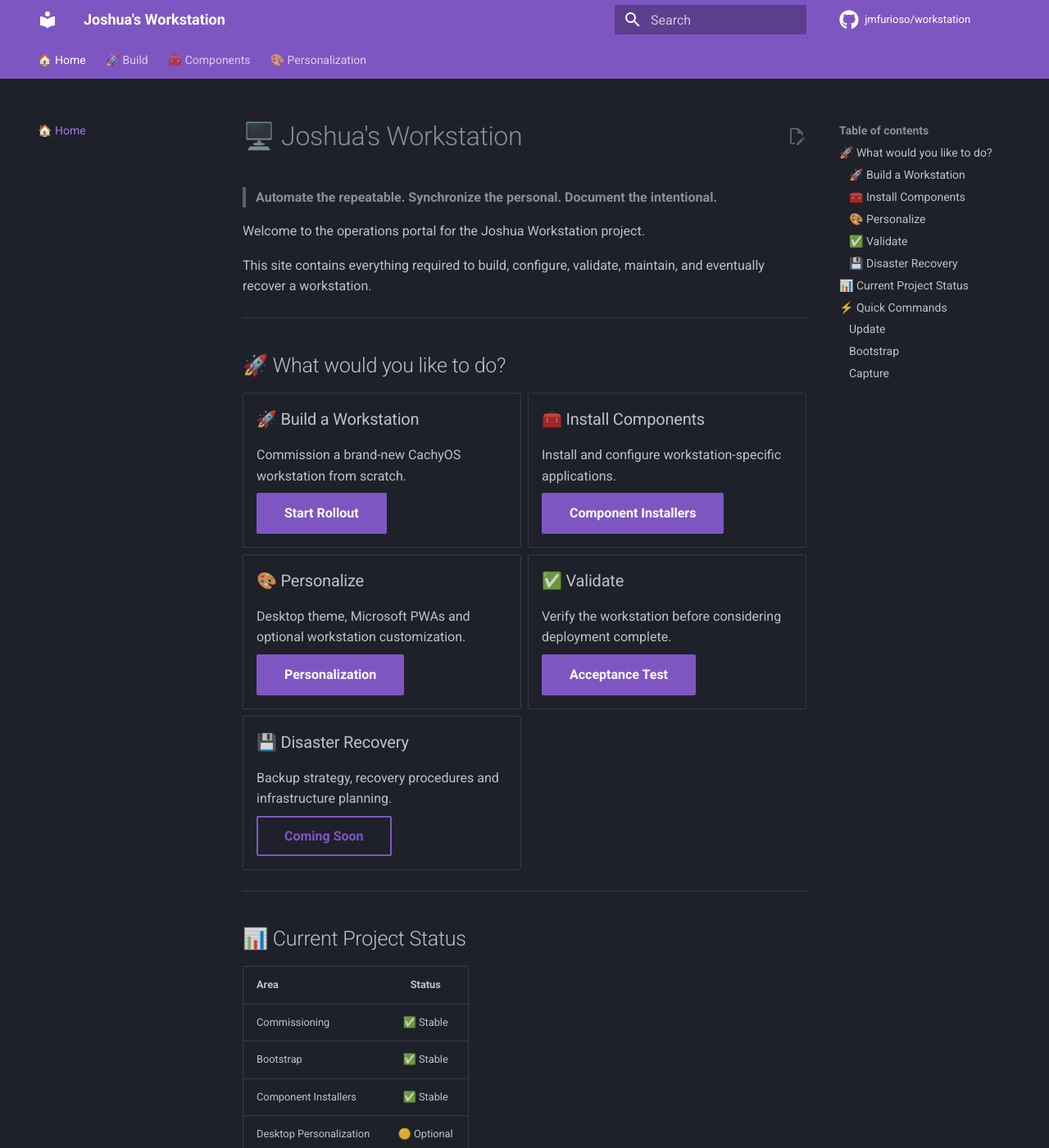
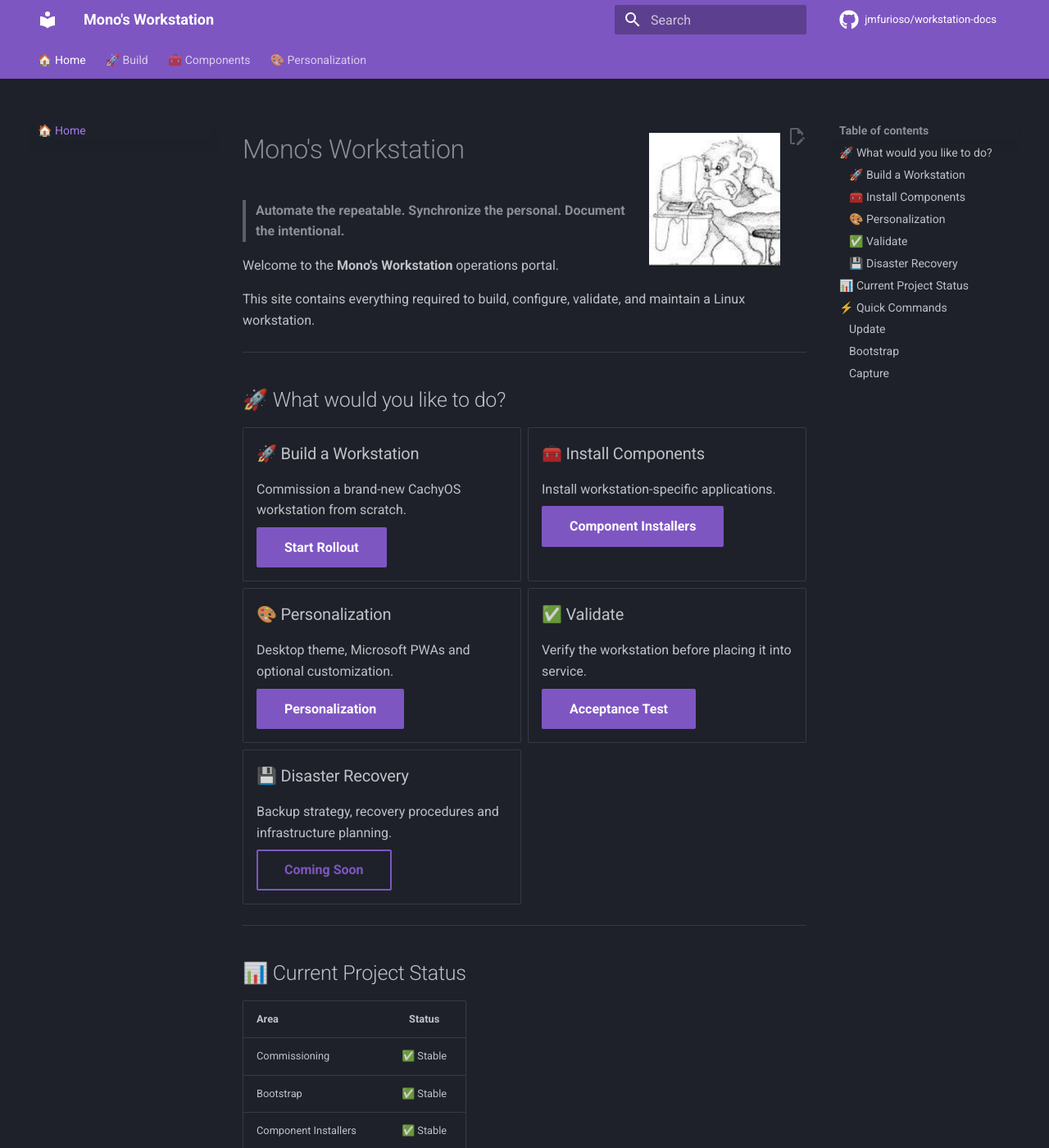
Before and after one commit to jmfurioso/workstation-docs, an MkDocs documentation site: the page built from docs/index.md, in a window 1280 px wide and 1400 px high. Shown: the whole window at 82% size. Built offline with MkDocs 1.6.1 and Material for MkDocs 9.7.7, drawn with Linux system fonts in a browser that asks for light colours; comment, search, counter and statistics services are not loaded; some of the changed text lies outside the part shown.

Commit message:
Brand documentation as Mono's Workstation

```diff
--- a/docs/index.md
+++ b/docs/index.md
@@ -1,10 +1,12 @@
-# 🖥️ Joshua's Workstation
+<img src="assets/mono.jpg" width="160" align="right" alt="Mono">
+
+# Mono's Workstation
 
 > **Automate the repeatable. Synchronize the personal. Document the intentional.**
 
-Welcome to the operations portal for the Joshua Workstation project.
+Welcome to the **Mono's Workstation** operations portal.
 
-This site contains everything required to build, configure, validate, maintain, and eventually recover a workstation.
+This site contains everything required to build, configure, validate, and maintain a Linux workstation.
 
 ---
 
@@ -22,15 +24,15 @@
 
 -   ### 🧰 Install Components
 
-    Install and configure workstation-specific applications.
+    Install workstation-specific applications.
 
     <a href="component-installers/" class="md-button md-button--primary">
     Component Installers
     </a>
 
--   ### 🎨 Personalize
+-   ### 🎨 Personalization
 
-    Desktop theme, Microsoft PWAs and optional workstation customization.
+    Desktop theme, Microsoft PWAs and optional customization.
 
     <a href="desktop-customization/" class="md-button md-button--primary">
     Personalization
@@ -38,7 +40,7 @@
 
 -   ### ✅ Validate
 
-    Verify the workstation before considering deployment complete.
+    Verify the workstation before placing it into service.
 
     <a href="acceptance-test/" class="md-button md-button--primary">
     Acceptance Test
@@ -48,7 +50,7 @@
 
     Backup strategy, recovery procedures and infrastructure planning.
 
-    <a class="md-button" disabled>
+    <a class="md-button">
     Coming Soon
     </a>
 
@@ -63,8 +65,8 @@
 | Commissioning | ✅ Stable |
 | Bootstrap | ✅ Stable |
 | Component Installers | ✅ Stable |
-| Desktop Personalization | 🟡 Optional |
-| Disaster Recovery | 🚧 In Design |
+| Desktop Personalization | 🟡 Manual |
+| Disaster Recovery | 🚧 Planning |
 
 ---
 
--- a/mkdocs.yml
+++ b/mkdocs.yml
@@ -1,18 +1,17 @@
-site_name: Joshua's Workstation
+site_name: Mono's Workstation
 site_description: Operations Portal
 site_author: Joshua Marshall
-site_url: https://jmfurioso.github.io/workstation
+site_url: https://jmfurioso.github.io/workstation-docs
 
-repo_name: jmfurioso/workstation
-repo_url: https://github.com/jmfurioso/workstation
+repo_name: jmfurioso/workstation-docs
+repo_url: https://github.com/jmfurioso/workstation-docs
 edit_uri: edit/main/docs/
 
 theme:
   name: material
-
   language: en
 
-  favicon: assets/favicon.png
+  favicon: assets/mono.jpg
 
   icon:
     repo: fontawesome/brands/github
```
Also changed, not shown: docs/assets/mono.jpg (added).
